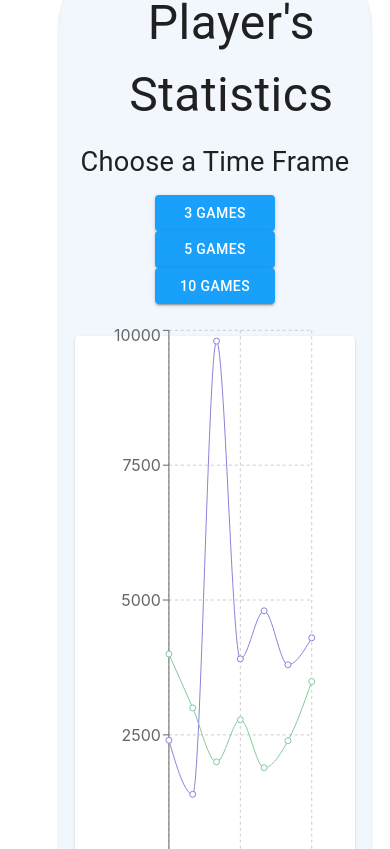
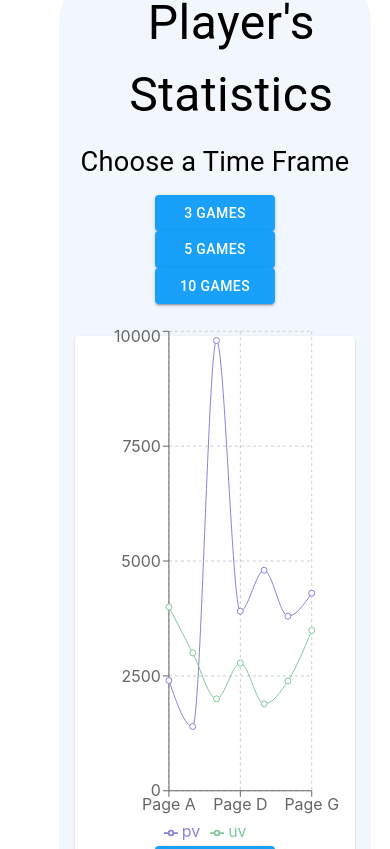
Before and after one commit to sunnydl/GamePerformanceTracker, a React (Create React App) app in the folder frontend/: page /overview in a window 390 px wide. Shown: the part 1355-2204 px from the top of the page. Built offline with nearby package versions, Linux system fonts and the light colour scheme.

Commit message:
Fixed match summary css to make it more responsive

```diff
--- a/frontend/src/pages/Overview/components/MatchSummary/RandomeChart.tsx
+++ b/frontend/src/pages/Overview/components/MatchSummary/RandomeChart.tsx
@@ -49,7 +49,7 @@ export default function RandomeChart() {
       ];
 
     return (
-        <ResponsiveContainer width="90%" height="100%">
+        <ResponsiveContainer width="90%" height="80%">
             <LineChart
             width={500}
             height={300}
--- a/frontend/src/pages/Overview/components/MatchSummary/style.ts
+++ b/frontend/src/pages/Overview/components/MatchSummary/style.ts
@@ -5,14 +5,14 @@ export const MatchSummaryWrapper = styled('div')(({ theme }) => ({
     width: '100%',
     padding: '20px',
     minHeight: '1000px',
-    height: '100vh'
+    height: 'fit-content',
 }));
 
-export const MatchSummaryPaper = styled(Paper)(() => ({
+export const MatchSummaryPaper = styled('div')(() => ({
     backgroundColor: '#F2F7FD',
     borderRadius: '71px',
     minHeight: '1000px',
-    height: '100vh'
+    height: 'fit-content',
 }))
 
 export const Header = styled(Typography)(() => ({
@@ -32,6 +32,7 @@ export const ButtonSelections = styled('div')(() => ({
     width: '100%',
     display: 'flex',
     flexWrap: 'wrap',
+    height: 'fit-content',
     alignItems: 'center',
     justifyContent: 'center',
     textAlign: 'center',
@@ -49,11 +50,13 @@ export const GraphWrapper = styled(Paper)(() => ({
     display: 'flex',
     flexWrap: 'wrap',
     width: '90%',
-    padding: 'auto',
-    margin: 'auto',
+    paddingLeft: 'auto',
+    paddingRight: 'auto',
+    marginLeft: 'auto',
+    marginRight: 'auto',
     alignContent: 'center',
     justifyContent: 'center',
-    height: '600px',
+    height: '650px',
     paddingBottom: '1rem',
-    paddingTop: '6rem',
+    paddingTop: '2rem',
 }))
```
Also changed, not shown: 1 other file (tests, documents, lock files or other folders).
